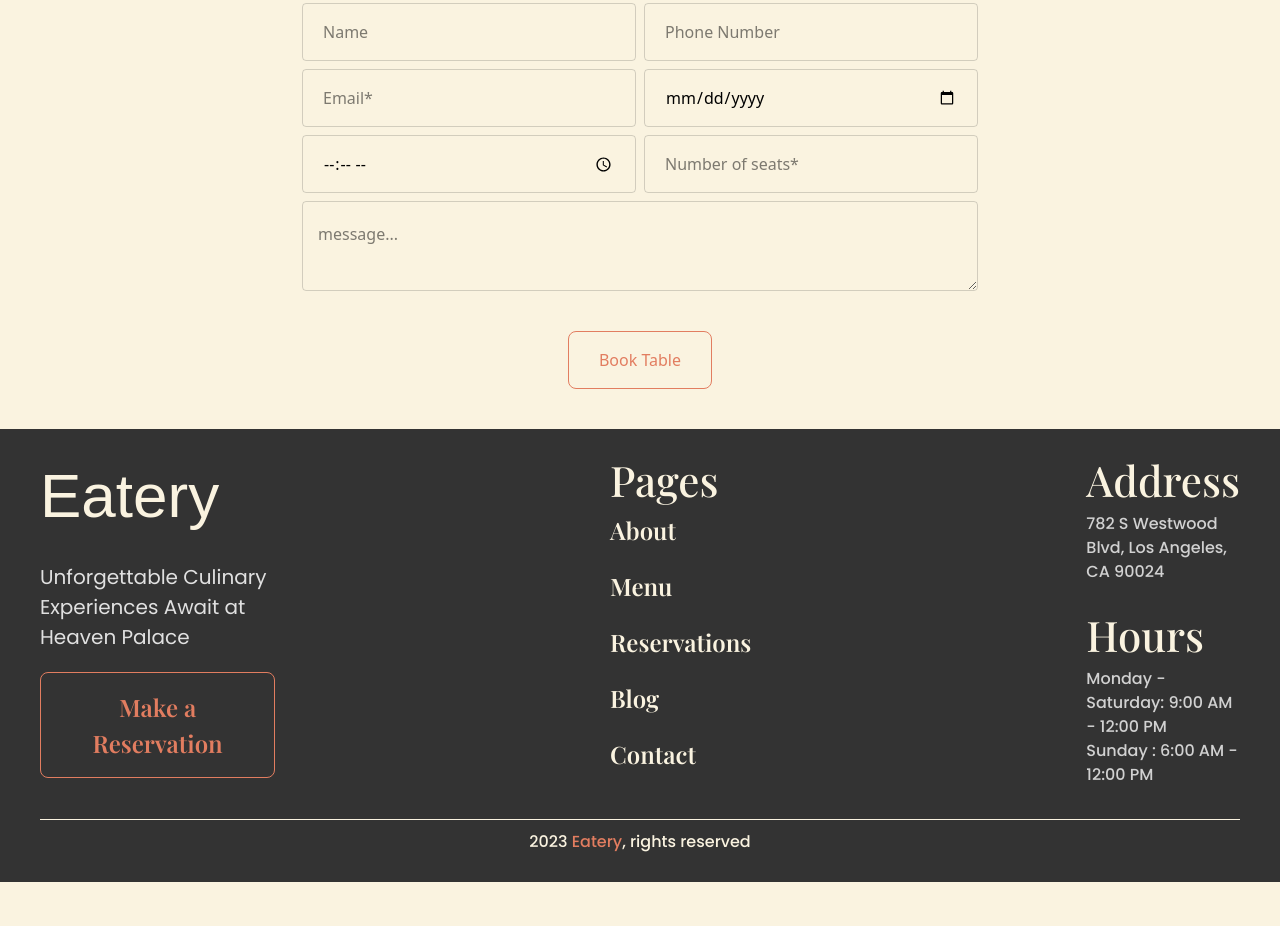
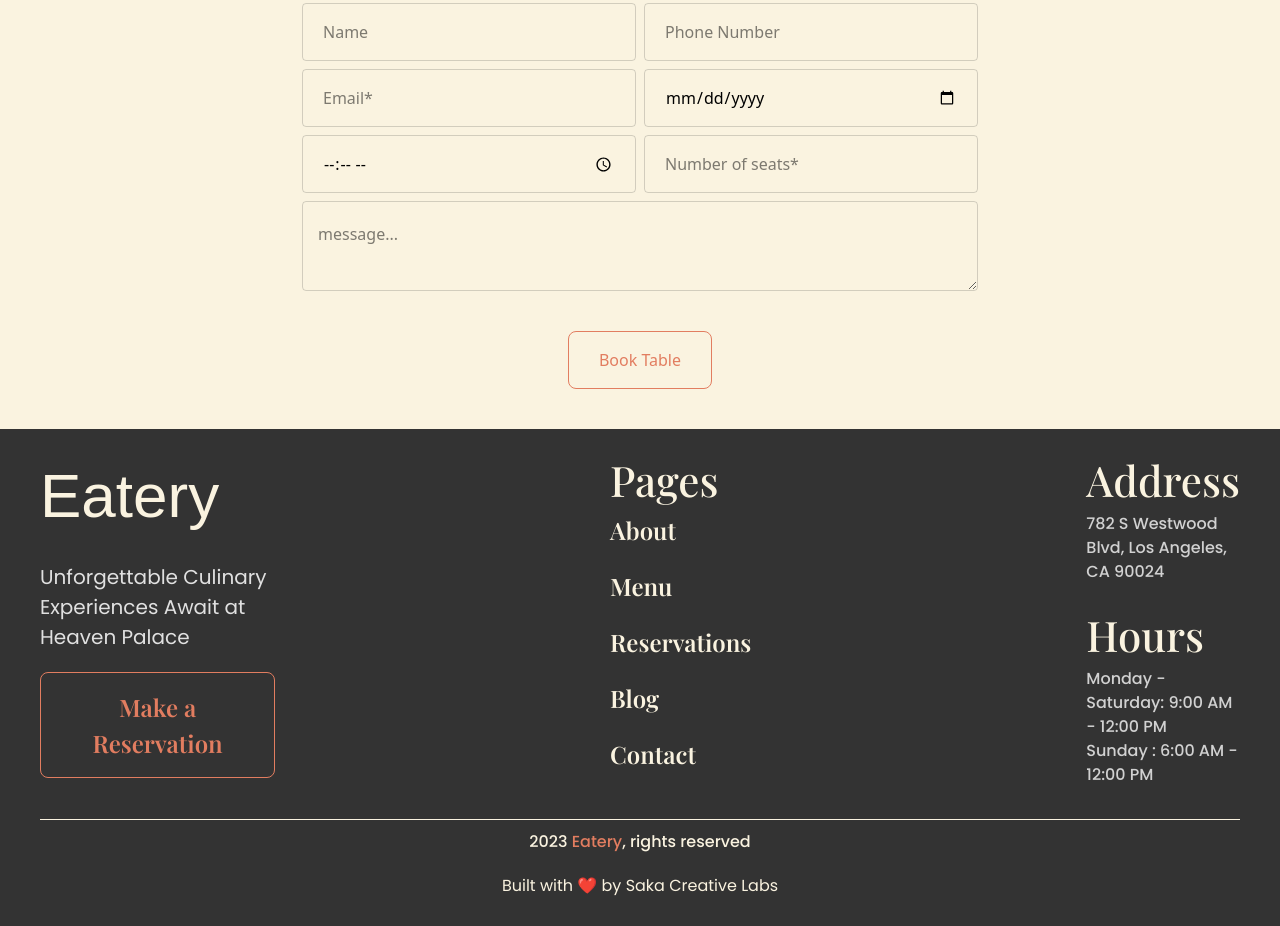
Before and after one commit to JohnsonWalker-cmd/Restaurant_web-demov1, a website: page index.html in a window 1280 px wide. Shown: the part 4467-5393 px from the top of the page. Before the commit the page ends 5349 px from the top, so only its background shows below. Drawn offline with nearby package versions, Linux system fonts and the light colour scheme; a web font is replaced by a local one.

Commit message:
feat:Trademark-saka

```diff
--- a/index.html
+++ b/index.html
@@ -299,6 +299,7 @@
     </div>
     <div class="bg-[#FAF3E0] h-[0.5px] w-full md:mt-8 md:mb-[10px] my-5"></div>
     <div class="flex items-center justify-center"><p class="font-poppins md:text-[16px] font-medium text-[#FAF3E0]">2023  <span class="text-[#E27D60]">Eatery</span>, rights reserved</p></div>
+    <p class="text-[16px] text-[#FAF3E0] font-poppins text-center mt-5">Built with ❤️ by Saka Creative Labs</p>
   </footer>
 
   <script src="./index.js"></script>
```
